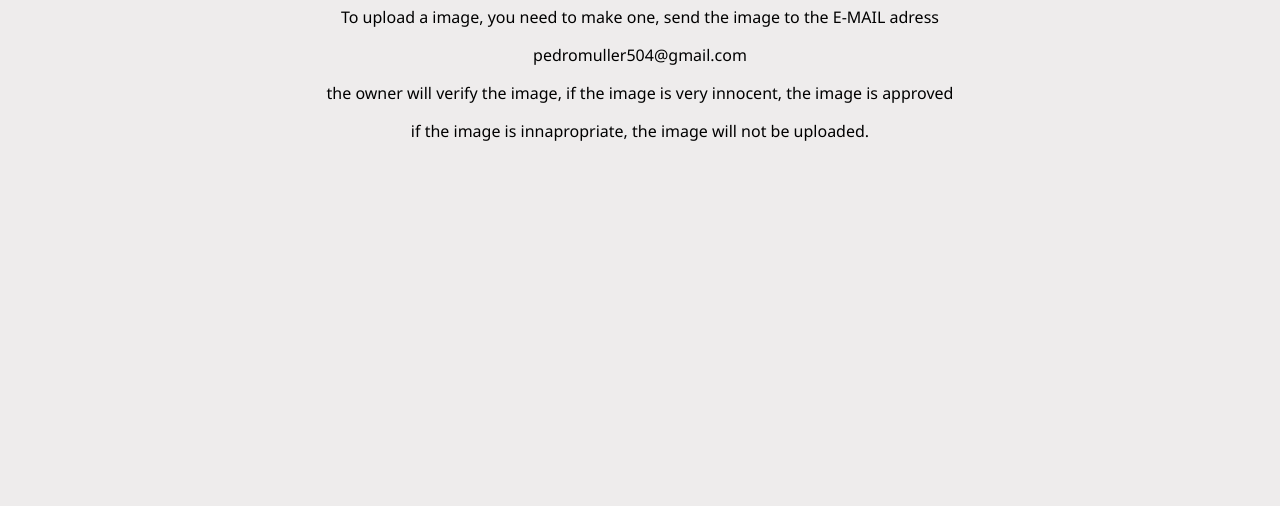
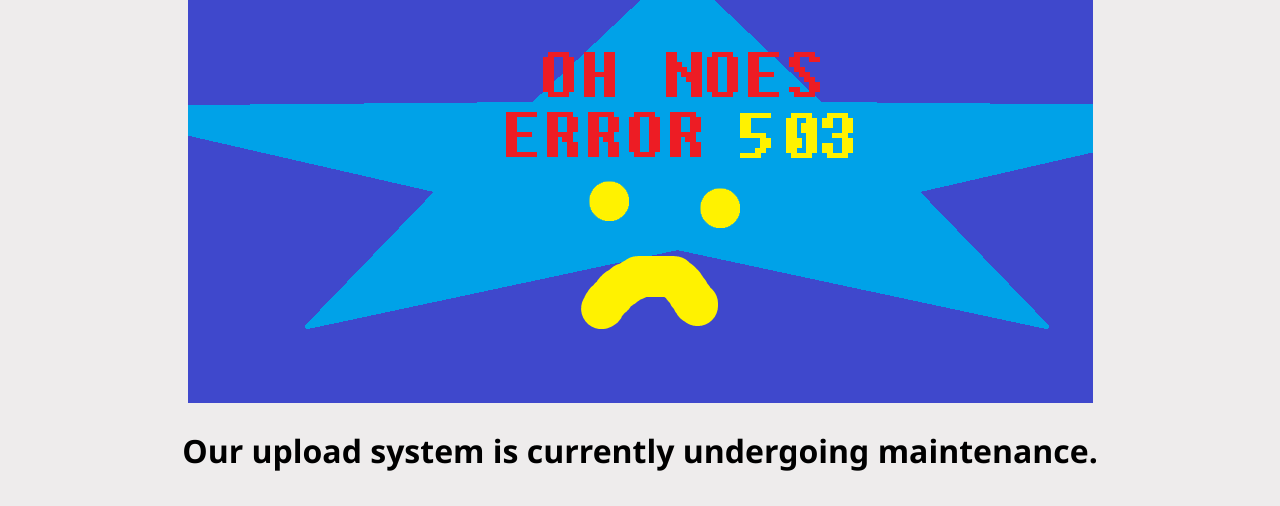
Before and after one commit to DreamCanvas2024/DreamCanvas, a plain HTML site: page UploadImg.html in a window 1280 px wide. Shown: the part 329-835 px from the top of the page. Before the commit the page ends 800 px from the top, so only its background shows below. Drawn offline with Linux system fonts and the light colour scheme.

Commit message:
error 503

```diff
--- a/UploadImg.html
+++ b/UploadImg.html
@@ -37,11 +37,8 @@
     </nav>
 
     <div align="center">
-    <h1>HOW TO UPLOAD IMAGES</h1>
-    <p>To upload a image, you need to make one, send the image to the E-MAIL adress</p>
-    <p>pedromuller504@gmail.com</p>
-    <p>the owner will verify the image, if the image is very innocent, the image is approved</p>
-    <p>if the image is innapropriate, the image will not be uploaded.</p>
+        <img src="ERROR 503.png">
+    <h1>Our upload system is currently undergoing maintenance.</h1>
     </div>
 </body>
 </html>
```
Also changed, not shown: index.html (+2 -1 lines), ERROR 503.png (added).
